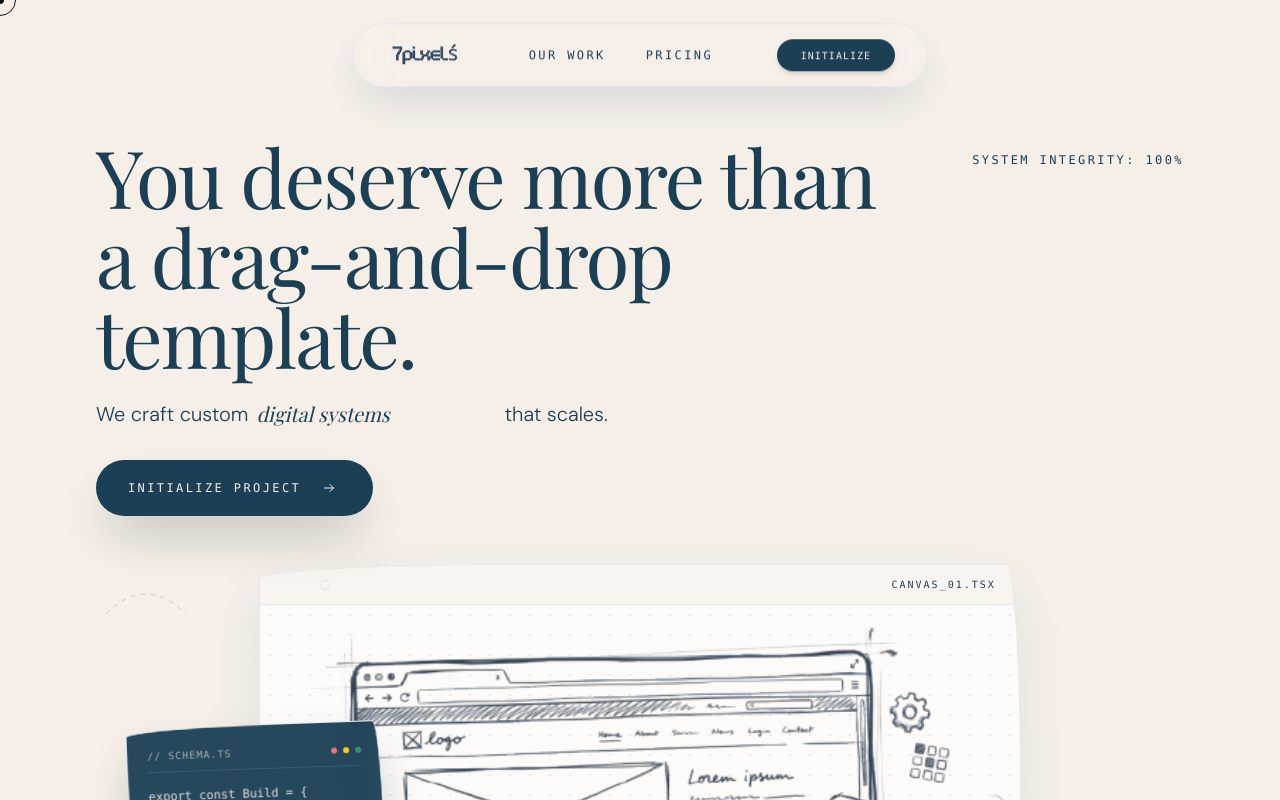
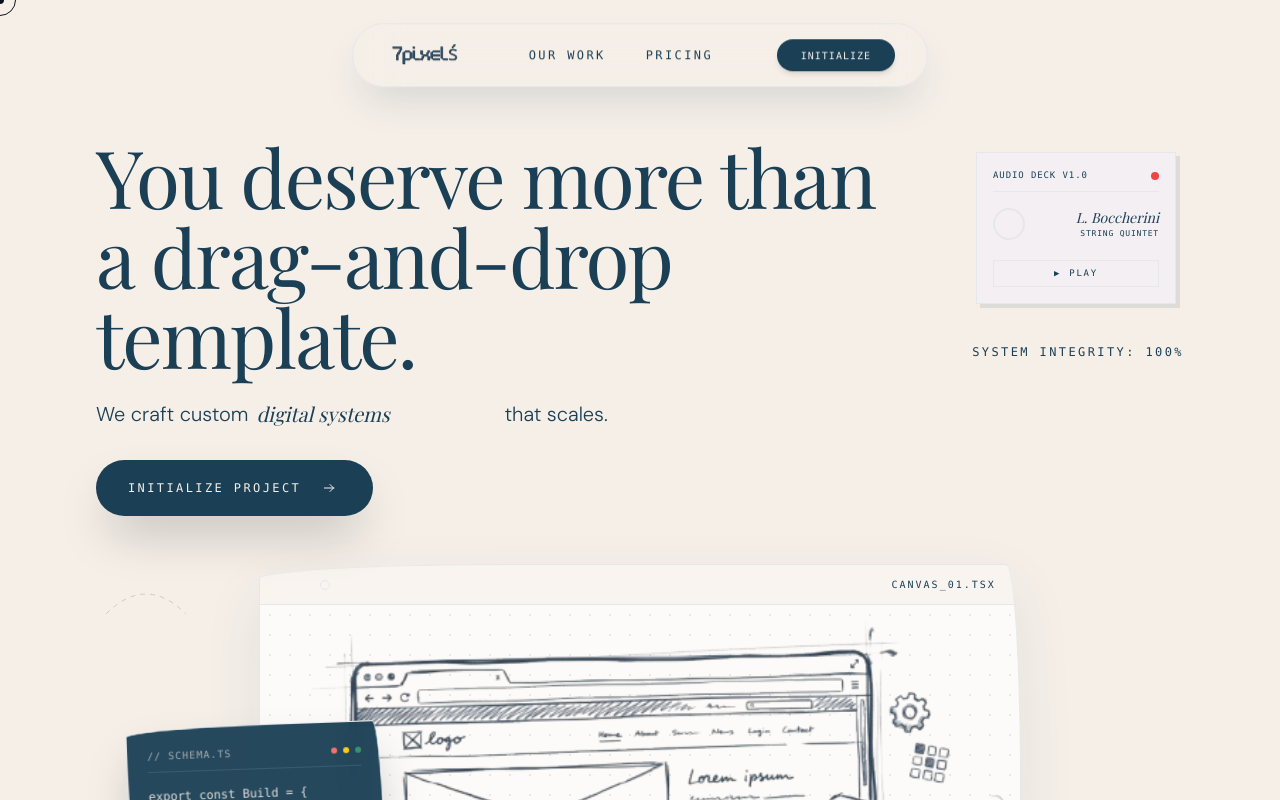
Before and after one commit to 7pixels-xyz/7pixels-main-website, a Next.js app: page / in a window 1280 px wide. Shown: the top 800 px of the page. Built offline with nearby package versions, Linux system fonts and the light colour scheme; a web font is replaced by a local one.

Commit message:
feat: global classical audio engine and retro mp3 player ui

```diff
--- a/src/components/Hero.tsx
+++ b/src/components/Hero.tsx
@@ -3,6 +3,7 @@ import gsap from 'gsap';
 import Image from 'next/image';
 import Link from 'next/link';
 import { motion, AnimatePresence } from 'motion/react';
+import { useAudio } from '@/context/AudioContext';
 
 const services = ["web architecture", "e-commerce logic", "digital systems"];
 
@@ -53,6 +54,7 @@ export default function Hero() {
     const containerRef = useRef<HTMLDivElement>(null);
     const [serviceIndex, setServiceIndex] = useState(0);
     const [typedCode, setTypedCode] = useState('');
+    const { isPlaying, togglePlay } = useAudio();
 
     const fullCodeString = "export const Build = {\n  latency: '<50ms',\n  templates: 0,\n  fidelity: 'highest'\n};";
 
@@ -161,10 +163,41 @@ export default function Hero() {
                 </div>
 
                 <div className="hidden md:flex md:w-1/4 pt-4 shrink-0 flex-col gap-6 items-end text-right">
-                    <p className="font-mono text-xs uppercase tracking-[0.2em] text-brandBlue/40">
-                        System Integrity: 100%
-                    </p>
-                    <div className="h-[1px] w-full max-w-[150px] bg-brandBlue/20"></div>
+
+                    {/* Old Style Music Player Widget */}
+                    <div className="border border-brandBlue/30 bg-[#f4eff3] p-4 flex flex-col gap-3 mr-2 shadow-[4px_4px_0_0_rgba(27,63,85,0.1)] w-full max-w-[200px]">
+                        <div className="flex justify-between items-center border-b border-brandBlue/20 pb-2">
+                            <span className="font-mono text-[9px] uppercase tracking-widest text-brandBlue/70">Audio Deck v1.0</span>
+                            <div className={`w-2 h-2 rounded-full ${isPlaying ? 'bg-green-500 animate-pulse' : 'bg-red-500'}`}></div>
+                        </div>
+                        <div className="flex items-center justify-between mt-1">
+                            {/* Graphic spinning record/tape */}
+                            <div className={`w-8 h-8 rounded-full border-2 border-brandBlue/40 flex items-center justify-center ${isPlaying ? 'animate-spin' : ''}`} style={{ animationDuration: '3s' }}>
+                                <div className="w-2 h-2 rounded-full bg-brandBlue/80"></div>
+                            </div>
+                            <div className="flex flex-col items-end">
+                                <span className="font-serif text-sm text-brandBlue italic">L. Boccherini</span>
+                                <span className="font-mono text-[8px] uppercase tracking-widest text-brandBlue/50">String Quintet</span>
+                            </div>
+                        </div>
+                        <button
+                            onClick={togglePlay}
+                            className="mt-2 w-full py-1.5 border border-brandBlue/30 hover:bg-brandBlue hover:text-cream transition-colors font-mono text-[9px] uppercase tracking-[0.2em] text-brandBlue flex justify-center items-center gap-2"
+                        >
+                            {isPlaying ? (
+                                <><span>||</span> PAUSE</>
+                            ) : (
+                                <><span>▶</span> PLAY</>
+                            )}
+                        </button>
+                    </div>
+
+                    <div className="flex flex-col items-end mt-4">
+                        <p className="font-mono text-xs uppercase tracking-[0.2em] text-brandBlue/40">
+                            System Integrity: 100%
+                        </p>
+                        <div className="h-[1px] w-full max-w-[150px] bg-brandBlue/20 mt-6"></div>
+                    </div>
                 </div>
             </div>
 
--- /dev/null
+++ b/src/context/AudioContext.tsx
@@ -0,0 +1,59 @@
+import React, { createContext, useContext, useEffect, useRef, useState } from 'react';
+
+type AudioContextType = {
+    isPlaying: boolean;
+    togglePlay: () => void;
+};
+
+const AudioContext = createContext<AudioContextType>({ isPlaying: false, togglePlay: () => { } });
+
+export const AudioProvider = ({ children }: { children: React.ReactNode }) => {
+    const [isPlaying, setIsPlaying] = useState(false);
+    const audioRef = useRef<HTMLAudioElement | null>(null);
+
+    useEffect(() => {
+        // Initialize the browser-safe audio object
+        const audio = new Audio('/boccherini.mp3');
+        audio.loop = true;
+        audio.volume = 0.3; // Elegant background volume
+        audioRef.current = audio;
+
+        // Intelligent Autoplay Bypasser - starts music on absolute first native interaction
+        const handleInteraction = () => {
+            audio.play().then(() => setIsPlaying(true)).catch(() => {
+                // Autoplay safely blocked if interaction was extremely fast/ghosted
+            });
+            document.removeEventListener('click', handleInteraction);
+            document.removeEventListener('keydown', handleInteraction);
+        };
+
+        document.addEventListener('click', handleInteraction);
+        document.addEventListener('keydown', handleInteraction);
+
+        return () => {
+            audio.pause();
+            audio.src = '';
+            document.removeEventListener('click', handleInteraction);
+            document.removeEventListener('keydown', handleInteraction);
+        };
+    }, []);
+
+    const togglePlay = () => {
+        if (!audioRef.current) return;
+        if (isPlaying) {
+            audioRef.current.pause();
+            setIsPlaying(false);
+        } else {
+            audioRef.current.play();
+            setIsPlaying(true);
+        }
+    };
+
+    return (
+        <AudioContext.Provider value={{ isPlaying, togglePlay }}>
+            {children}
+        </AudioContext.Provider>
+    );
+};
+
+export const useAudio = () => useContext(AudioContext);
--- a/src/pages/_app.tsx
+++ b/src/pages/_app.tsx
@@ -4,6 +4,7 @@ import { useEffect } from "react";
 import gsap from "gsap";
 import { ScrollTrigger } from "gsap/dist/ScrollTrigger";
 import Lenis from "lenis";
+import { AudioProvider } from "@/context/AudioContext";
 
 if (typeof window !== "undefined") {
     gsap.registerPlugin(ScrollTrigger);
@@ -41,5 +42,9 @@ export default function App({ Component, pageProps }: AppProps) {
         };
     }, []);
 
-    return <Component {...pageProps} />;
+    return (
+        <AudioProvider>
+            <Component {...pageProps} />
+        </AudioProvider>
+    );
 }
```
Also changed, not shown: 1 other file (tests, documents, lock files or other folders).
